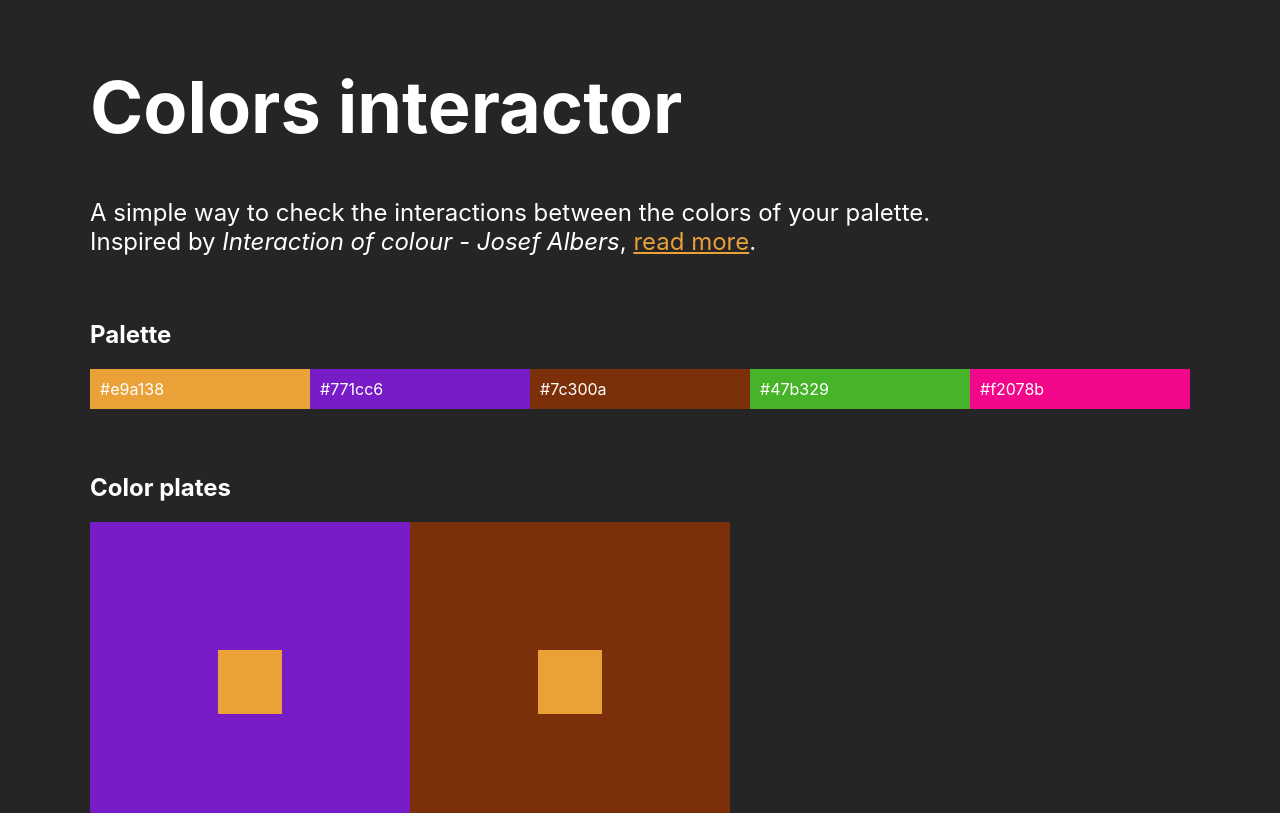
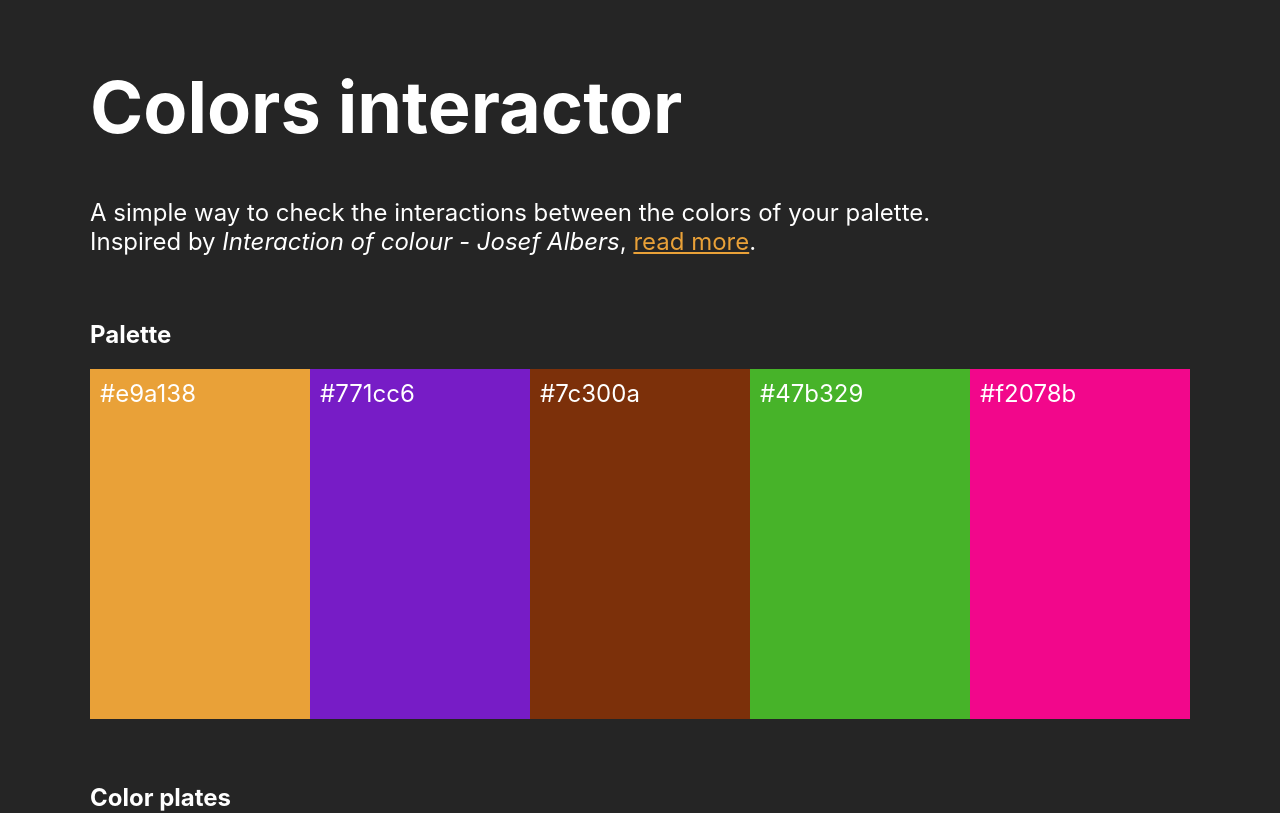
Before and after one commit to sandoche/Colors-interactor-website, a Vue app: page / in a window 1280 px wide. Shown: the top 813 px of the page. Built offline with nearby package versions, Linux system fonts and the light colour scheme.

Commit message:
color palette style updated

```diff
--- a/src/components/Color.vue
+++ b/src/components/Color.vue
@@ -1,6 +1,6 @@
 <template>
-  <div class="color-container">
-    <div class="color" v-bind:style="{backgroundColor: color}" v-on:click="toggle">
+  <div class="color-container" v-bind:style="{backgroundColor: color}">
+    <div class="color" v-on:click="toggle">
       {{ color }}
     </div>
     <Chrome v-if="show" v-model="colorPicker" @input="updateValue"/>
@@ -41,6 +41,7 @@ export default {
   display:flex;
   flex: 1;
   flex-direction: column;
+  height: 350px;
 }
 
 .color {
@@ -48,5 +49,8 @@ export default {
   flex: 1;
   text-align: center;
   padding: 10px;
+  align-items: flex-start;
+  min-height: 50px;
+  font-size: 24px;
 }
 </style>
```
Also changed, not shown: 1 other file (tests, documents, lock files or other folders).
